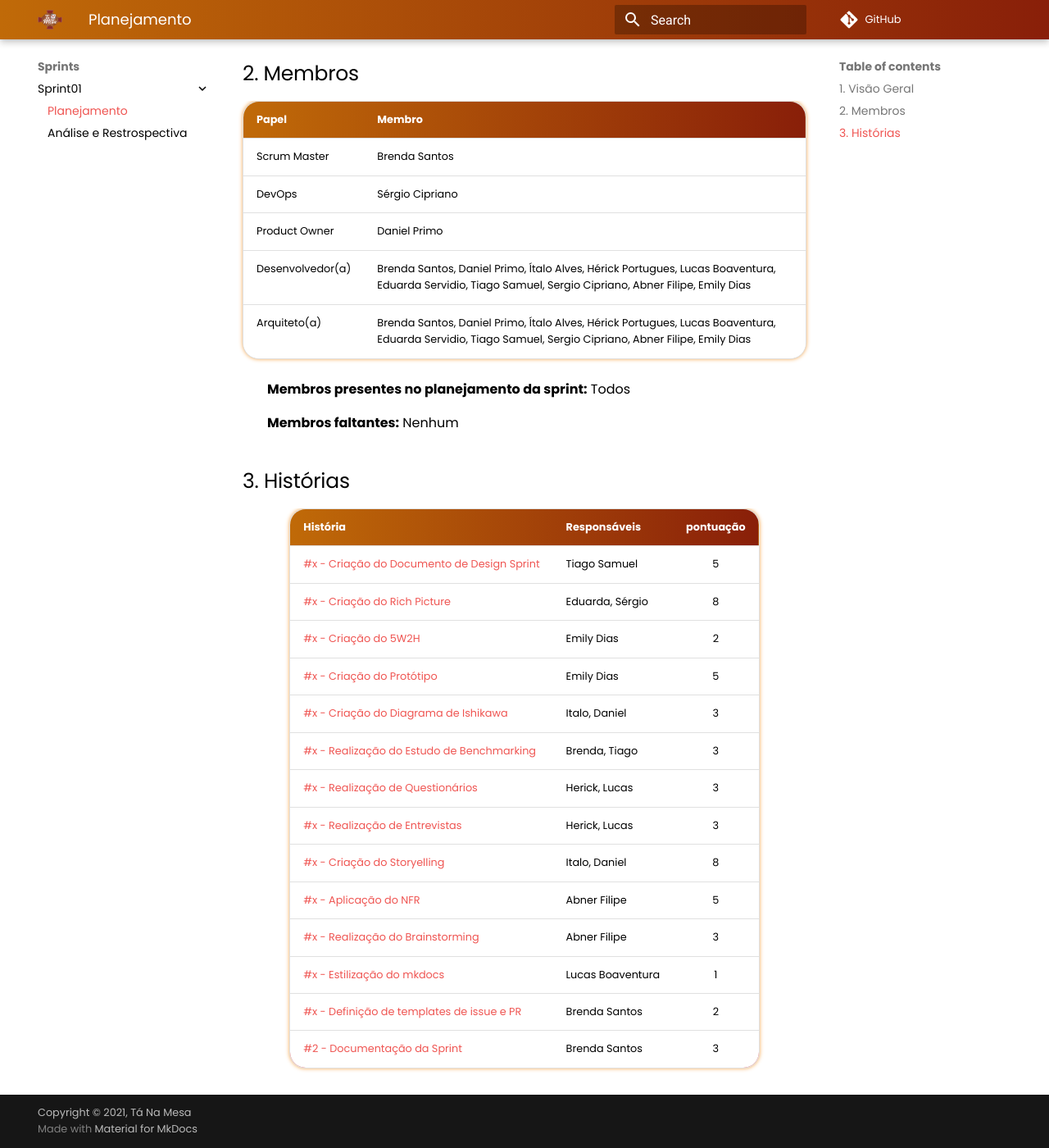
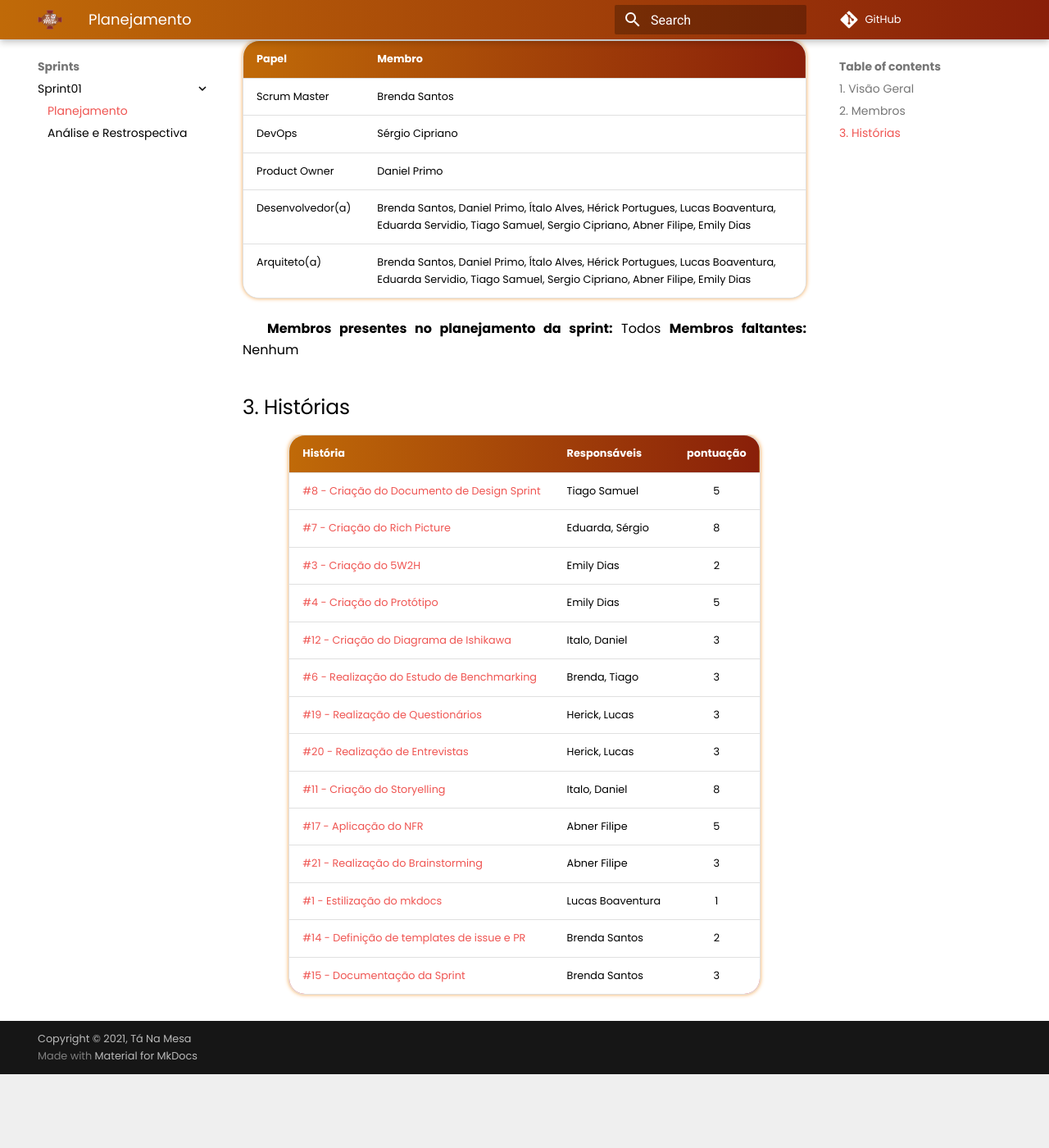
Before and after one commit to UnBArqDsw2021-1/2021.1_G02_TaNaMesa_docs, an MkDocs documentation site: the page built from docs/sprints/sprint01/sprint01-planning.md, in a window 1280 px wide and 1400 px high, scrolled down 397 px. Shown: the whole window at 82% size. Built offline with MkDocs 1.6.1 and Material for MkDocs 9.7.7, drawn with Linux system fonts in a browser that asks for light colours; comment, search, counter and statistics services are not loaded; after the commit the page ends 1707 px from its top, so only the background shows below that.

Commit message:
Atualizando links do planning

```diff
--- a/docs/sprints/sprint01/sprint01-planning.md
+++ b/docs/sprints/sprint01/sprint01-planning.md
@@ -1,13 +1,9 @@
 # Planejamento
 
 ## 1. Visão Geral
-
 **Número da Sprint:** 01
-
 **Data de Início:** 26/07/2021
-
 **Data de Término:** 02/08/2021
-
 **Duração:** 7 dias
 
 ## 2. Membros
@@ -20,24 +16,23 @@
 |   Arquiteto(a)   |Brenda Santos, Daniel Primo, Ítalo Alves, Hérick Portugues, Lucas Boaventura, Eduarda Servidio, Tiago Samuel, Sergio Cipriano, Abner Filipe, Emily Dias|
 
 **Membros presentes no planejamento da sprint:** Todos
-
 **Membros faltantes:** Nenhum
 
 ## 3. Histórias
 
 |  História  | Responsáveis  | pontuação |
 | :--------  | :-----------  | :-------: |
-|[#x - Criação do Documento de Design Sprint]( ) | Tiago Samuel |    5    |
-|[#x - Criação do Rich Picture]( ) | Eduarda, Sérgio |     8     |
-|[#x - Criação do 5W2H]( ) | Emily Dias |     2     |
-|[#x - Criação do Protótipo]( ) | Emily Dias |     5     |
-|[#x - Criação do Diagrama de Ishikawa]( ) | Italo, Daniel |     3     |
-|[#x - Realização do Estudo de Benchmarking]( ) | Brenda, Tiago |     3     |
-|[#x - Realização de Questionários]( ) | Herick, Lucas |     3     |
-|[#x - Realização de Entrevistas]( ) | Herick, Lucas |     3     |
-|[#x - Criação do Storyelling]( ) | Italo, Daniel |     8     |
-|[#x - Aplicação do NFR]( ) | Abner Filipe|     5    |
-|[#x - Realização do Brainstorming]( ) | Abner Filipe |     3     |
-|[#x - Estilização do mkdocs]() | Lucas Boaventura |     1     |
-|[#x - Definição de templates de issue e PR]( ) | Brenda Santos |     2     |
-|[#2 - Documentação da Sprint]( ) | Brenda Santos |     3     |
+|[#8 - Criação do Documento de Design Sprint](https://github.com/UnBArqDsw2021-1/2021.1_G02_TaNaMesa_docs/issues/8) | Tiago Samuel |    5    |
+|[#7 - Criação do Rich Picture](https://github.com/UnBArqDsw2021-1/2021.1_G02_TaNaMesa_docs/issues/7) | Eduarda, Sérgio |     8     |
+|[#3 - Criação do 5W2H](https://github.com/UnBArqDsw2021-1/2021.1_G02_TaNaMesa_docs/issues/3) | Emily Dias |     2     |
+|[#4 - Criação do Protótipo](https://github.com/UnBArqDsw2021-1/2021.1_G02_TaNaMesa_docs/issues/4) | Emily Dias |     5     |
+|[#12 - Criação do Diagrama de Ishikawa](https://github.com/UnBArqDsw2021-1/2021.1_G02_TaNaMesa_docs/issues/12) | Italo, Daniel |     3     |
+|[#6 - Realização do Estudo de Benchmarking](https://github.com/UnBArqDsw2021-1/2021.1_G02_TaNaMesa_docs/issues/6) | Brenda, Tiago |     3     |
+|[#19 - Realização de Questionários](https://github.com/UnBArqDsw2021-1/2021.1_G02_TaNaMesa_docs/issues/19) | Herick, Lucas |     3     |
+|[#20 - Realização de Entrevistas](https://github.com/UnBArqDsw2021-1/2021.1_G02_TaNaMesa_docs/issues/20) | Herick, Lucas |     3     |
+|[#11 - Criação do Storyelling](https://github.com/UnBArqDsw2021-1/2021.1_G02_TaNaMesa_docs/issues/11) | Italo, Daniel |     8     |
+|[#17 - Aplicação do NFR](https://github.com/UnBArqDsw2021-1/2021.1_G02_TaNaMesa_docs/issues/17) | Abner Filipe|     5    |
+|[#21 - Realização do Brainstorming](https://github.com/UnBArqDsw2021-1/2021.1_G02_TaNaMesa_docs/issues/21) | Abner Filipe |     3     |
+|[#1 - Estilização do mkdocs](https://github.com/UnBArqDsw2021-1/2021.1_G02_TaNaMesa_docs/issues/1) | Lucas Boaventura |     1     |
+|[#14 - Definição de templates de issue e PR](https://github.com/UnBArqDsw2021-1/2021.1_G02_TaNaMesa_docs/issues/14) | Brenda Santos |     2     |
+|[#15 - Documentação da Sprint](https://github.com/UnBArqDsw2021-1/2021.1_G02_TaNaMesa_docs/issues/15) | Brenda Santos |     3     |
```
